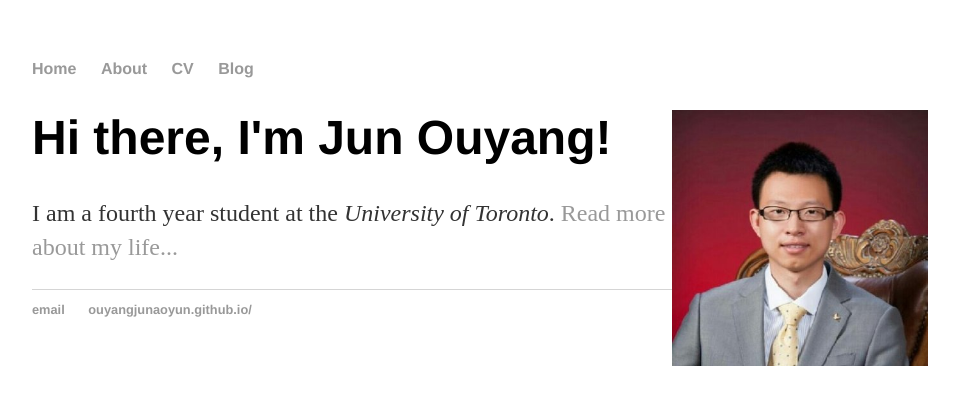
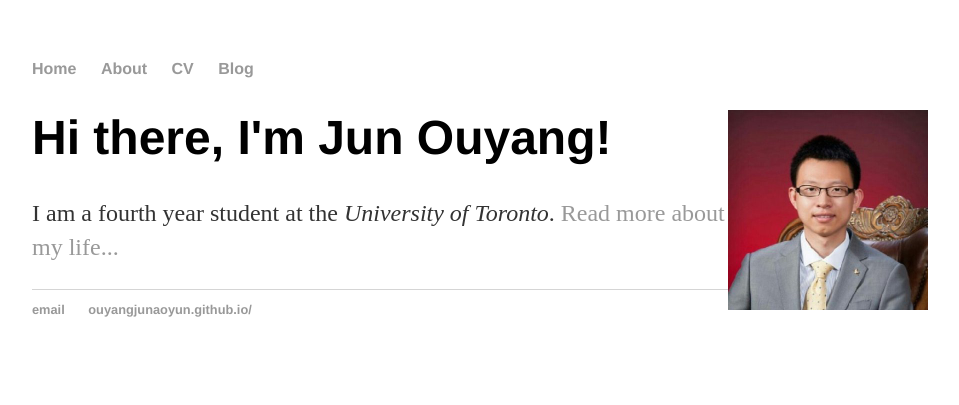
Before and after one commit to ouyangjunaoyun/mywebsite, a Jekyll site: the page built from index.html, in a window 1280 px wide. Shown: the top 405 px of the page, without its empty margins (160-1119 px from the left). Built offline with Jekyll 4.4.1, drawn with Linux system fonts in a browser that asks for light colours.

Commit message:
Update index.html

```diff
--- a/index.html
+++ b/index.html
@@ -3,7 +3,7 @@ layout: default
 title: Jun Ouyang, University of Toronto
 ---
 <div class="blurb">
-	<IMG SRC="https://ouyangjunaoyun.github.io/photo/profile.jpg" ALT="Profile Photo" WIDTH=256 HEIGHT=256 align="right">
+	<IMG SRC="https://ouyangjunaoyun.github.io/photo/profile.jpg" ALT="Profile Photo" WIDTH=200 HEIGHT=200 style="float: right;">
 	<h1>Hi there, I'm Jun Ouyang!</h1>
 	<p>I am a fourth year student at the <em>University of Toronto</em>. <a href="/about">Read more about my life...</a></p>
 </div><!-- /.blurb -->
```
